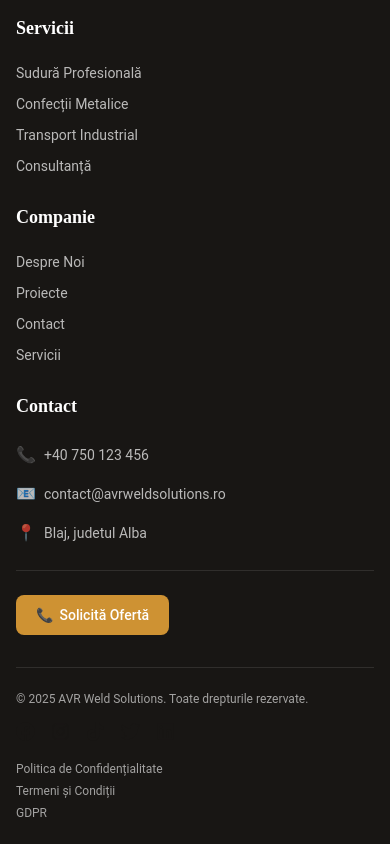
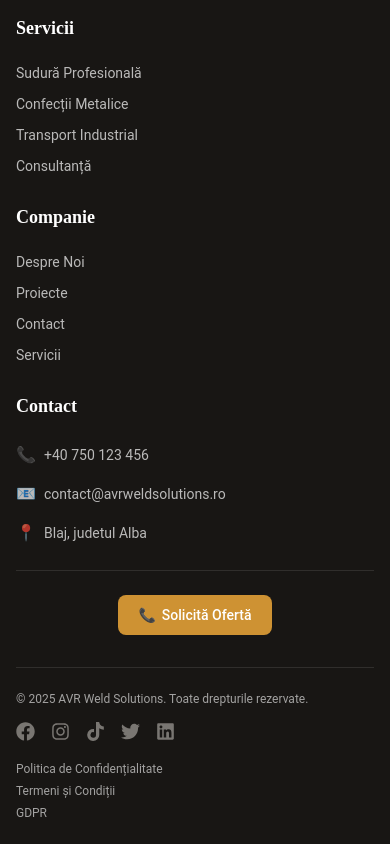
Before and after one commit to lechinal/avr-weld-solutions2, a React (Vite) app: page /avr-weld-solutions2/services in a window 390 px wide. Shown: the part 5073-5917 px from the top of the page. Built offline with nearby package versions, Linux system fonts and the light colour scheme.

Commit message:
little fixes regarding Footer and SocialLinks from NavBar

```diff
--- a/src/components/layout/Footer/Footer.module.css
+++ b/src/components/layout/Footer/Footer.module.css
@@ -211,6 +211,10 @@
     grid-column: span 2;
     max-width: none;
   }
+  .ctaSection {
+    display: flex;
+    justify-content: center;
+  }
 }
 
 /* Mobile Styles */
--- a/src/components/layout/Header/NavBar/Navbar.jsx
+++ b/src/components/layout/Header/NavBar/Navbar.jsx
@@ -7,6 +7,7 @@
   toggleMenu,
   closeMenu,
   navigationItems,
+  variant,
 }) {
   return (
     <>
@@ -83,7 +84,7 @@
           </nav>
           <div className={styles.mobileExtraContent}>
             <div className={styles.mobileDivider} />
-            <SocialLinks />
+            <SocialLinks variant="dark" />
           </div>
         </div>
       )}
--- a/src/components/layout/SocialLinks/SocialLinks.jsx
+++ b/src/components/layout/SocialLinks/SocialLinks.jsx
@@ -34,7 +34,11 @@
     icon: <FaLinkedin />,
   },
 ];
-export default function SocialLinks() {
+export default function SocialLinks({ variant = "default" }) {
+  const linkClassName =
+    variant === "dark"
+      ? `${styles.socialLink} ${styles.dark}`
+      : styles.socialLink;
   return (
     <div className={styles.socialContainer}>
       {socialMediaLinks.map((social) => (
@@ -44,7 +48,7 @@
           target="_blank"
           rel="noopener noreferrer"
           aria-label={`Urmărește-ne pe ${social.name}`}
-          className={styles.socialLink}
+          className={linkClassName}
         >
           {social.icon}
         </a>
--- a/src/components/layout/SocialLinks/SocialLinks.module.css
+++ b/src/components/layout/SocialLinks/SocialLinks.module.css
@@ -5,7 +5,7 @@
 }
 
 .socialLink {
-  color: var(--darkColor);
+  color: var(--textColor);
   text-decoration: none;
   font-size: var(--fontSize19);
   transition: all 0.3s ease;
@@ -15,3 +15,12 @@
   color: var(--primaryColor);
   transform: scale(1.1);
 }
+
+.dark {
+  color: var(--darkColor);
+}
+
+.dark:hover {
+  color: var(--primaryColor);
+  transform: scale(1.1);
+}
```
